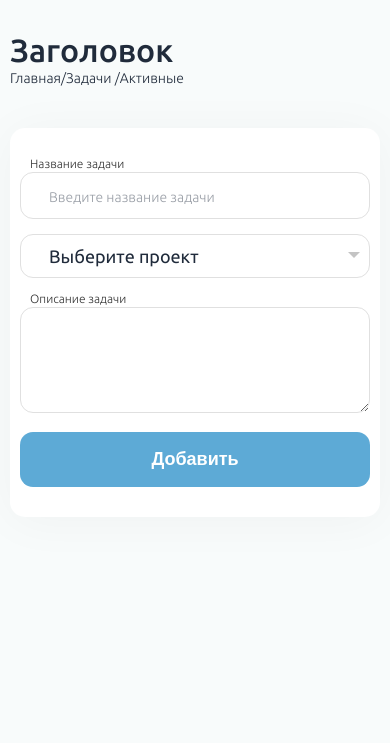
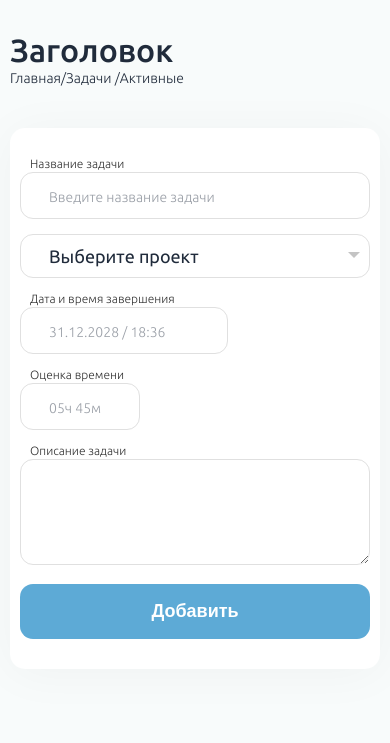
Before and after one commit to freecree/freecree.github.io, a PHP site: page /task-form.html in a window 390 px wide. Shown: the part 101-844 px from the top of the page. Run offline with PHP 8.4, Linux system fonts and the light colour scheme.

Commit message:
added inputs

```diff
--- a/crm/css/style.css
+++ b/crm/css/style.css
@@ -19,7 +19,6 @@ a {
 }
 
 .content-box {
-	//display: block;
 	background: #fff;
 	box-shadow: 0px 4px 50px rgba(0, 0, 0, 0.04);
 	border-radius: 15px;
@@ -71,8 +70,6 @@ body {
 	font-size: 24px;
 	font-family: 'Ubuntu', sans-serif;
 	background-color: #fff;
-	/*max-width: 100%;
-	overflow-x: hidden;*/
 }
 
 .header {
@@ -80,7 +77,6 @@ body {
 }
 
 .header__logo {
-	//padding: 34px 40px;
 	color: #fff;
 	font-size: 32px;
 	font-weight: 500;
@@ -291,14 +287,6 @@ body {
 	margin-bottom: 5px;
 }
 
-/*.dashboard {
-	//display: none;
-}
-
-.clients {
-	display: none;
-}*/
-
 .clients__wrapper {
 	display: flex;
 	flex-wrap: wrap;
@@ -322,7 +310,6 @@ body {
 .clients__box:first-child {
 	margin-left: 0;
 }
-
 
 .clients__title {
 	margin-bottom: 25px;
@@ -387,8 +374,6 @@ body {
 
 .content-box__add-box-img:hover {
 	background: #EDF5FF;
-	/*stroke: #fff;
-	fill: #fff;*/
 }
 
 .projects__wrapper {
@@ -736,10 +721,6 @@ body {
 	margin: 17px 0 40px 0;
 }
 
-/*.big-text p {
-	margin: 10px 0;
-}*/
-
 .big-text__more {
 	display: none;
 }
@@ -774,10 +755,6 @@ body {
 
 .item-page__line-wrapper .item-page__line:last-child {
 	margin-bottom: 33px;
-}
-
-.task-page__wrapper .item-page__box {
-
 }
 
 .task-page__box {
@@ -827,7 +804,6 @@ body {
 
 .task-sub-info-item {
 	vertical-align: center;
-	//padding: 20px 0;
 }
 
 .task-sub-info-item td {
@@ -839,7 +815,6 @@ body {
 
 .task-sub-box__info {
 	width: 100%;
-
 }
 
 .task-sub-info-item__date {
@@ -862,7 +837,6 @@ body {
 .task-sub-info-item__desc {
 	font-weight: 400;
 	font-size: 12px;
-	//max-width: 139px;
 	width: 38%;
 	text-align: right;
 }
@@ -936,11 +910,6 @@ body {
 	padding: 0px 18px;
 }
 
-
-
-
-
-
 /* client form */
 
 .form-page__box {
@@ -949,8 +918,6 @@ body {
 	min-height: 270px;
 	padding: 47px 54px;
 }
-
-
 
 .form__line:last-child {
 	margin-bottom: 0;
@@ -963,8 +930,6 @@ body {
 	margin-left: 10px;
 	margin-bottom: 2px;
 }
-
-
 
 /*Project form*/
 
@@ -991,7 +956,6 @@ body {
 	border-radius: 13px;
 }
 
-
 /*style the arrow inside the select element:*/
 .select-selected:after {
   position: absolute;
@@ -1012,11 +976,7 @@ body {
 
 /*style the items (options), including the selected item:*/
 .select-items div,.select-selected {
-
 	padding: 12px 28px;
-  //padding: 8px 16px;
-  //border: 1px solid transparent;
-  //border-color: transparent transparent rgba(0, 0, 0, 0.1) transparent;
   cursor: pointer;
   user-select: none;
 }
@@ -1052,9 +1012,23 @@ body {
 }
 
 .select-items div:hover, .same-as-selected {
-  //background-color: rgba(0, 0, 0, 0.1);
+  /*background-color: rgba(0, 0, 0, 0.1);*/
 }
 
+/*Task form*/
+
+.date-time-inputs {
+	display: flex;
+}
+
+.date-time-inputs__finish-date {
+	width: 208px;
+}
+
+.date-time-inputs__estimate-time {
+	width: 120px;
+	margin-left: 36px;
+}
 /*Modal*/
 
 .modal-overlay {
@@ -1269,6 +1243,14 @@ body {
 	.item-page__box {
 		width: 100%;
 	}
+	.date-time-inputs {
+		display: flex;
+		flex-direction: column;
+	}
+	.date-time-inputs__estimate-time {
+		margin-left: 0;
+		margin-top: 28px;
+	}
 
 }
 
@@ -1367,11 +1349,11 @@ body {
 	.form__line {
 		margin-bottom: 15px;
 	}
+	.date-time-inputs__estimate-time {
+		margin-top: 15px;
+	}
 	.form-lines-wrapper__item {
 		width: 100%;
 		margin-bottom: 15px;
 	}
-
-
-
 }
--- a/crm/project.html
+++ b/crm/project.html
@@ -128,9 +128,7 @@
 								</svg>
 
 									</div>
-
 								</div>
-
 							</div>
 						</div>
 					</div>
--- a/crm/task-form.html
+++ b/crm/task-form.html
@@ -83,7 +83,20 @@
 												<option value="7">Проект7</option>
 											</select>
 										</div>
-
+									</div>
+									<div class="date-time-inputs form__line">
+										<div class="date-time-inputs__finish-date">
+											<div class="form__line-caption">
+												Дата и время завершения
+											</div>
+											<input class="form__input" name="task-date-time" type="text" pattern="2-[0-9]{3}-[0-9]{3}" placeholder="31.12.2028 / 18:36">
+										</div>
+										<div class="date-time-inputs__estimate-time">
+											<div class="form__line-caption">
+												Оценка времени
+											</div>
+											<input class="form__input" name="time-estimate" type="text" placeholder="05ч 45м">
+										</div>
 									</div>
 
 									<div class="form__line">
```
Also changed, not shown: crm/client.html (+23 -1 lines).
